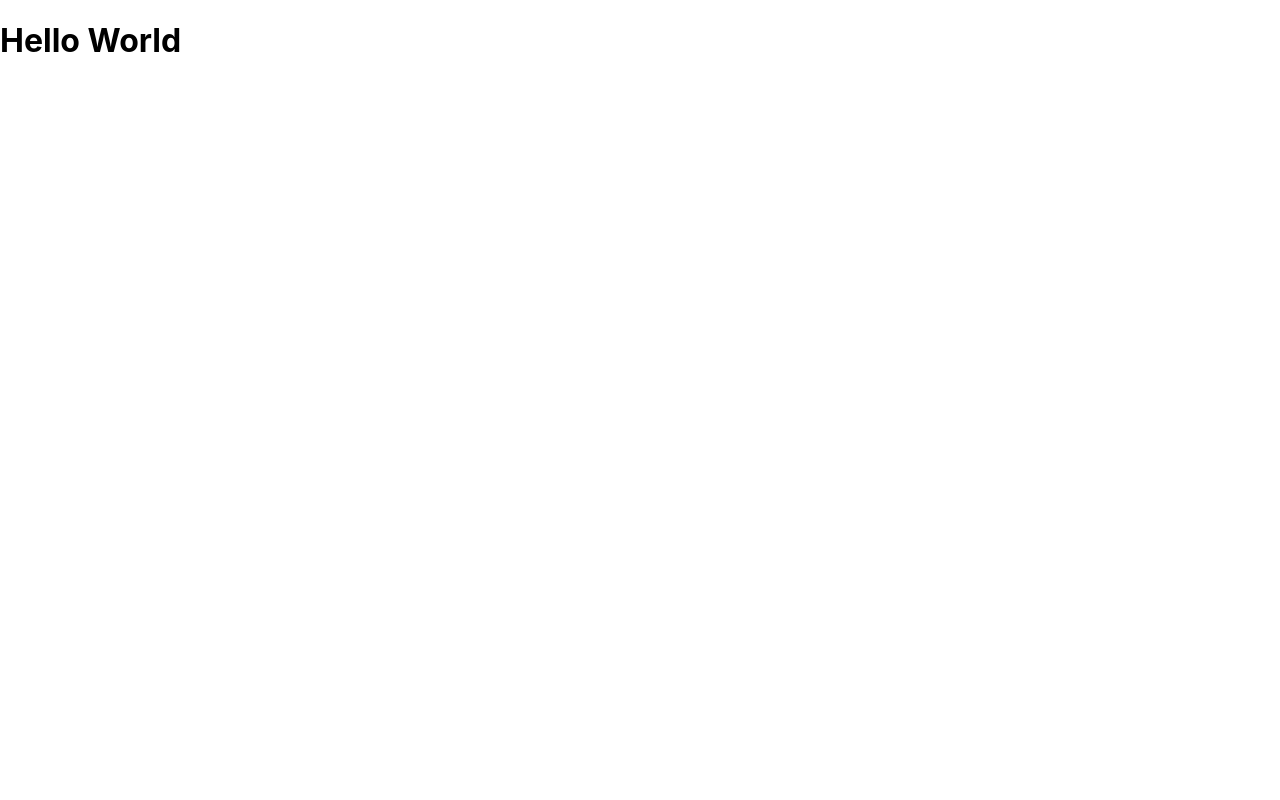
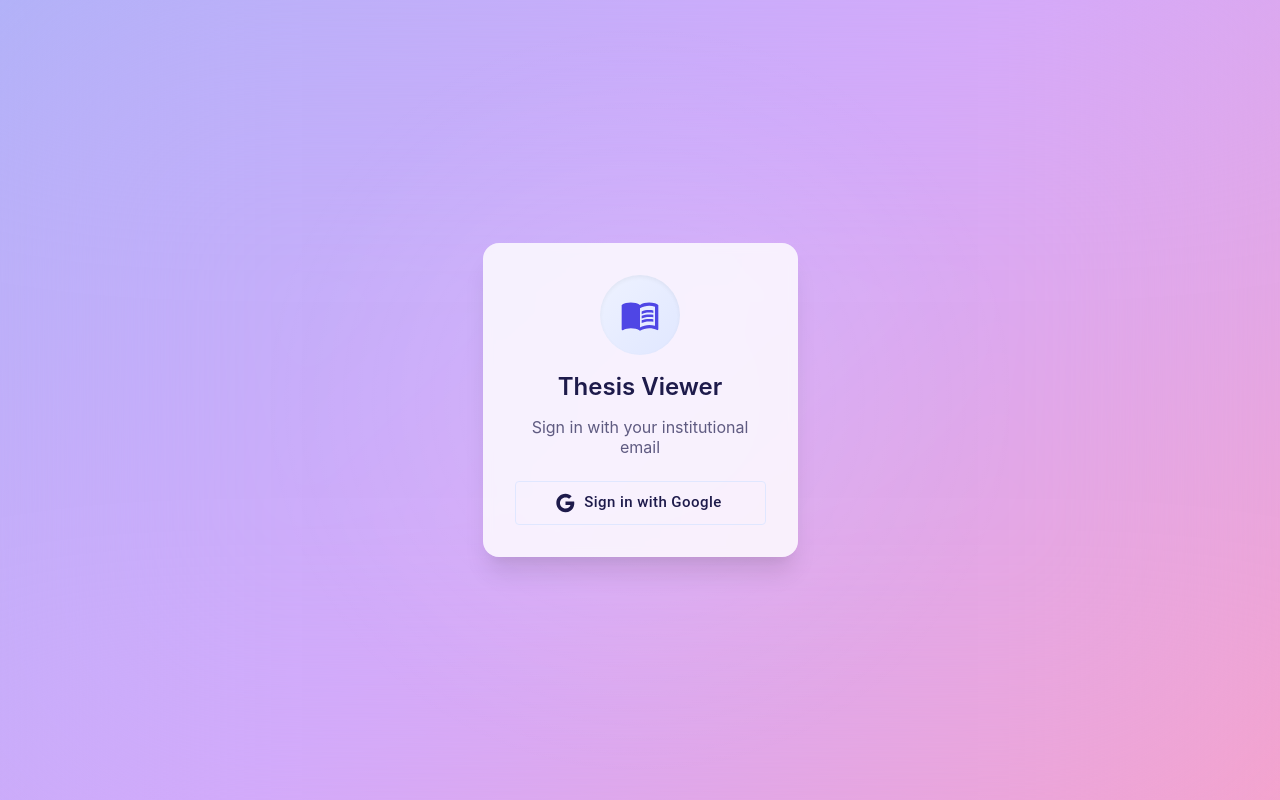
Before and after one commit to JaimeDyIII/Thesis_Viewer, a React (Create React App) app in the folder thesis_viewer_app/: page /login in a window 1280 px wide. Built offline with nearby package versions, Linux system fonts and the light colour scheme.

Commit message:
Done LoginUI and Error popup

```diff
--- a/thesis_viewer_app/package.json
+++ b/thesis_viewer_app/package.json
@@ -3,7 +3,11 @@
   "version": "0.1.0",
   "private": true,
   "dependencies": {
+    "@emotion/react": "^11.14.0",
+    "@emotion/styled": "^11.14.0",
     "@huggingface/inference": "^3.3.4",
+    "@mui/icons-material": "^6.4.5",
+    "@mui/material": "^6.4.5",
     "@supabase/supabase-js": "^2.48.1",
     "@tailwindcss/forms": "^0.5.10",
     "@testing-library/dom": "^10.4.0",
@@ -17,6 +21,7 @@
     "bootstrap": "^5.3.3",
     "dotenv": "^16.4.7",
     "express": "^4.21.2",
+    "framer-motion": "^12.4.5",
     "react": "^19.0.0",
     "react-dom": "^19.0.0",
     "react-router": "^7.1.5",
--- a/thesis_viewer_app/src/pages/Login.tsx
+++ b/thesis_viewer_app/src/pages/Login.tsx
@@ -1,9 +1,62 @@
+import { Button, Card } from "@mui/material";
+import { motion } from "framer-motion";
+import GoogleIcon from "@mui/icons-material/Google";
+import MenuBookIcon from "@mui/icons-material/MenuBook";
+import "../styles/Login.css";
+
 const Login: React.FC = () => {
-    return (
-        <div>
-            <h1>Hello World</h1>
-        </div>
-    )
+  return (
+    <div className="login-container">
+      {/* Background Elements */}
+      <div className="background-gradient"></div>
+      <div className="background-blur"></div>
+      <div className="background-radial"></div>
+
+      {/* Centered Login Card */}
+      <motion.div
+        initial={{ opacity: 0, y: 20 }}
+        animate={{ opacity: 1, y: 0 }}
+        transition={{ duration: 0.6, ease: "easeOut" }}
+        className="login-box"
+      >
+        <div className="glass-overlay"></div>
+
+        <Card className="login-card">
+          <div className="login-content">
+            {/* Icon Wrapper */}
+            <div className="login-icon-wrapper">
+              <MenuBookIcon sx={{ fontSize: 40, color: "#4F46E5" }} />
+            </div>
+
+            {/* Title & Subtitle */}
+            <div className="text-center">
+              <h1 className="login-title">Thesis Viewer</h1>
+              <p className="login-subtitle">Sign in with your institutional email</p>
+            </div>
+
+            {/* Google Sign-In Button */}
+            <Button
+              variant="outlined"
+              size="large"
+              className="google-signin-button"
+              sx={{
+                textTransform: "none",
+                borderColor: "#E0E7FF",
+                color: "#1E1B4B",
+                "&:hover": {
+                  backgroundColor: "#EEF2FF",
+                  borderColor: "#E0E7FF",
+                },
+              }}
+              startIcon={<GoogleIcon />}
+            >
+              Sign in with Google
+            </Button>
+          </div>
+        </Card>
+      </motion.div>
+    </div>
+  );
 };
 
 export default Login;
--- /dev/null
+++ b/thesis_viewer_app/src/styles/Login.css
@@ -0,0 +1,127 @@
+/* Container & Background */
+.login-container {
+    position: relative;
+    width: 100%;
+    height: 100vh;
+    display: flex;
+    align-items: center;
+    justify-content: center;
+    overflow: hidden;
+  }
+
+  /* Background Effects */
+  .background-gradient {
+    position: absolute;
+    inset: 0;
+    background: linear-gradient(135deg, #6366F1 0%, #A855F7 50%, #EC4899 100%);
+    opacity: 0.5;
+  }
+
+  .background-blur {
+    position: absolute;
+    inset: 0;
+    backdrop-filter: blur(120px);
+  }
+
+  .background-radial {
+    position: absolute;
+    inset: 0;
+    background: radial-gradient(circle at 50% 50%, rgba(255, 255, 255, 0.1) 0%, transparent 50%);
+  }
+
+  /* Centered Login Box */
+  .login-box {
+    position: relative;
+    z-index: 10;
+    width: 100%;
+    max-width: 315px;
+  }
+
+  /* Glass Overlay */
+  .glass-overlay {
+    position: absolute;
+    inset: 0;
+    background: rgba(255, 255, 255, 0.1);
+    backdrop-filter: blur(8px);
+    border-radius: 1rem;
+  }
+
+  /* Login Card */
+  .login-card {
+    background: rgba(255, 255, 255, 0.8) !important;
+    backdrop-filter: blur(4px);
+    border: none !important;
+    box-shadow: 0 20px 25px -5px rgba(0, 0, 0, 0.1), 0 10px 10px -5px rgba(0, 0, 0, 0.04) !important;
+    border-radius: 1rem !important;
+    padding: 2rem;
+    text-align: center;
+  }
+
+  /* Icon Wrapper */
+  .login-icon-wrapper {
+    width: 5rem;
+    height: 5rem;
+    background: linear-gradient(135deg, #EEF2FF 0%, #E0E7FF 100%);
+    border-radius: 9999px;
+    display: flex;
+    align-items: center;
+    justify-content: center;
+    box-shadow: inset 0 2px 4px rgba(0, 0, 0, 0.05);
+    margin: 0 auto;
+  }
+
+  /* Title & Subtitle */
+  .login-title {
+    font-size: 1.5rem;
+    font-weight: 600;
+    color: #1E1B4B;
+    margin-bottom: 0.5rem;
+  }
+
+  .login-subtitle {
+    color: rgba(30, 27, 75, 0.7);
+    margin-bottom: 1.5rem;
+  }
+
+  /* Google Sign-In Button */
+  .google-signin-button {
+    width: 100%;
+    height: 44px !important;
+  }
+
+  /* Alert Modal Styling */
+  .alert-modal {
+    position: absolute;
+    top: 50%;
+    left: 50%;
+    transform: translate(-50%, -50%);
+    width: 400px;
+    padding: 2rem;
+    background: rgba(255, 255, 255, 0.9) !important;
+    backdrop-filter: blur(8px);
+    border-radius: 1rem;
+    box-shadow: 0px 4px 20px rgba(0, 0, 0, 0.2);
+    text-align: center;
+  }
+
+  .alert-content {
+    display: flex;
+    flex-direction: column;
+    align-items: center;
+    gap: 1rem;
+  }
+
+  .alert-title {
+    font-size: 1.5rem;
+    font-weight: bold;
+    color: #1E1B4B;
+  }
+
+  .alert-message {
+    color: rgba(30, 27, 75, 0.7);
+  }
+
+  .back-to-login-button {
+    margin-top: 1rem;
+    width: 100%;
+  }
```
Also changed, not shown: thesis_viewer_app/src/components/EmailErrorPopup.tsx (added, +44 -0 lines), 1 other file (tests, documents, lock files or other folders).
